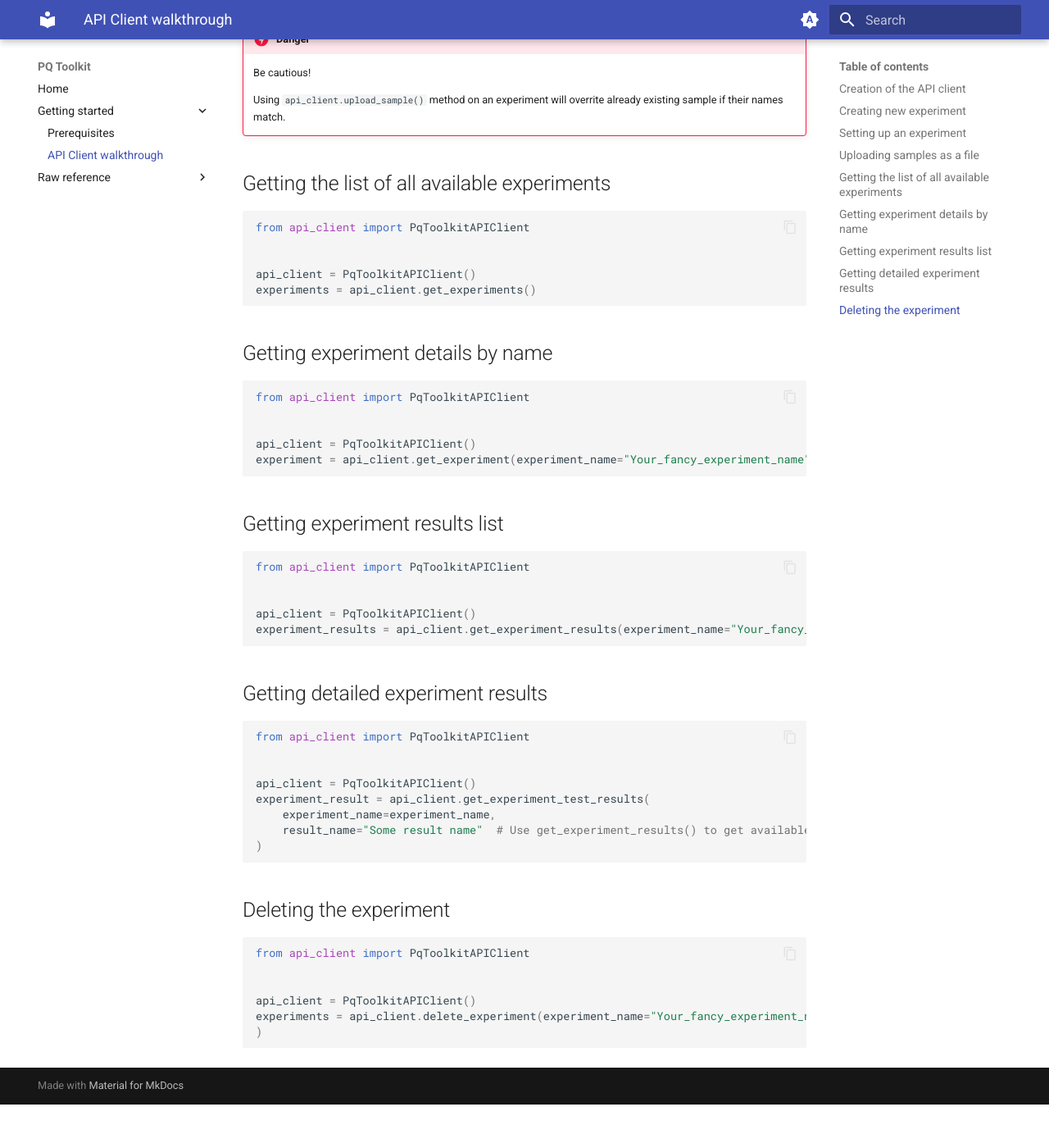
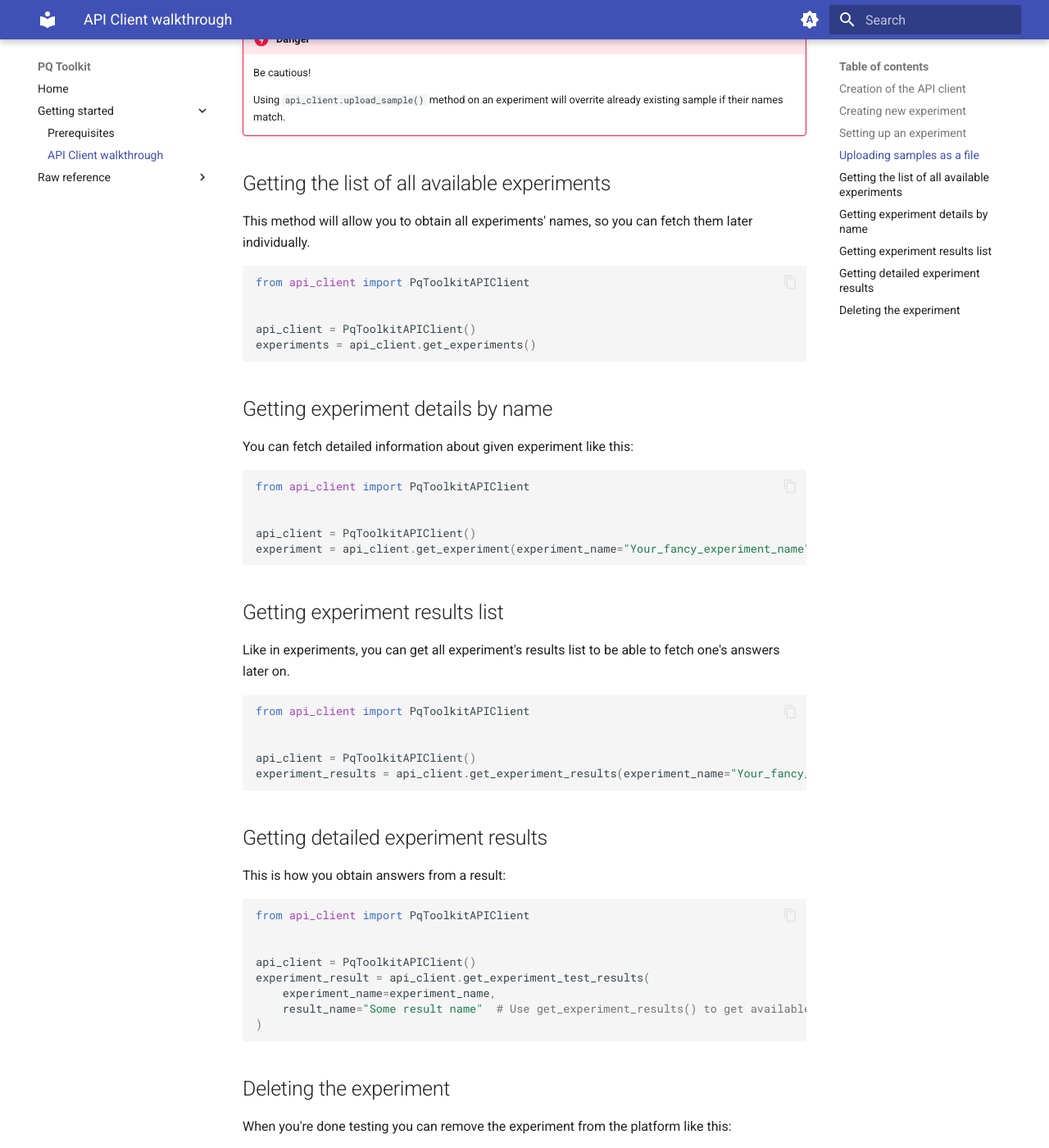
Before and after one commit to pawelmuller/pq-toolkit, an MkDocs documentation site: the page built from docs/docs/getting-started/api-client-walkthrough.md, in a window 1280 px wide and 1400 px high, scrolled down 2489 px. Shown: the whole window at 82% size. Built offline with MkDocs 1.6.1 and Material for MkDocs 9.7.7, drawn with Linux system fonts in a browser that asks for light colours; before the commit the page ends 3836 px from its top, so only the background shows below that.

Commit message:
Simple descriptions to simple methods

````diff
--- a/docs/docs/getting-started/api-client-walkthrough.md
+++ b/docs/docs/getting-started/api-client-walkthrough.md
@@ -203,6 +203,7 @@
 
 
 ## Getting the list of all available experiments
+This method will allow you to obtain all experiments' names, so you can fetch them later individually.
 
 ```{ .py .copy }
 from api_client import PqToolkitAPIClient
@@ -214,6 +215,7 @@
 
 
 ## Getting experiment details by name
+You can fetch detailed information about given experiment like this:
 
 ```{ .py .copy }
 from api_client import PqToolkitAPIClient
@@ -225,7 +227,7 @@
 
 
 ## Getting experiment results list
-
+Like in experiments, you can get all experiment's results list to be able to fetch one's answers later on.
 ```{ .py .copy }
 from api_client import PqToolkitAPIClient
 
@@ -236,7 +238,7 @@
 
 
 ## Getting detailed experiment results
-
+This is how you obtain answers from a result:
 
 ```{ .py .copy }
 from api_client import PqToolkitAPIClient
@@ -251,7 +253,7 @@
 
 
 ## Deleting the experiment
-
+When you're done testing you can remove the experiment from the platform like this:
 
 ```{ .py .copy }
 from api_client import PqToolkitAPIClient
````
